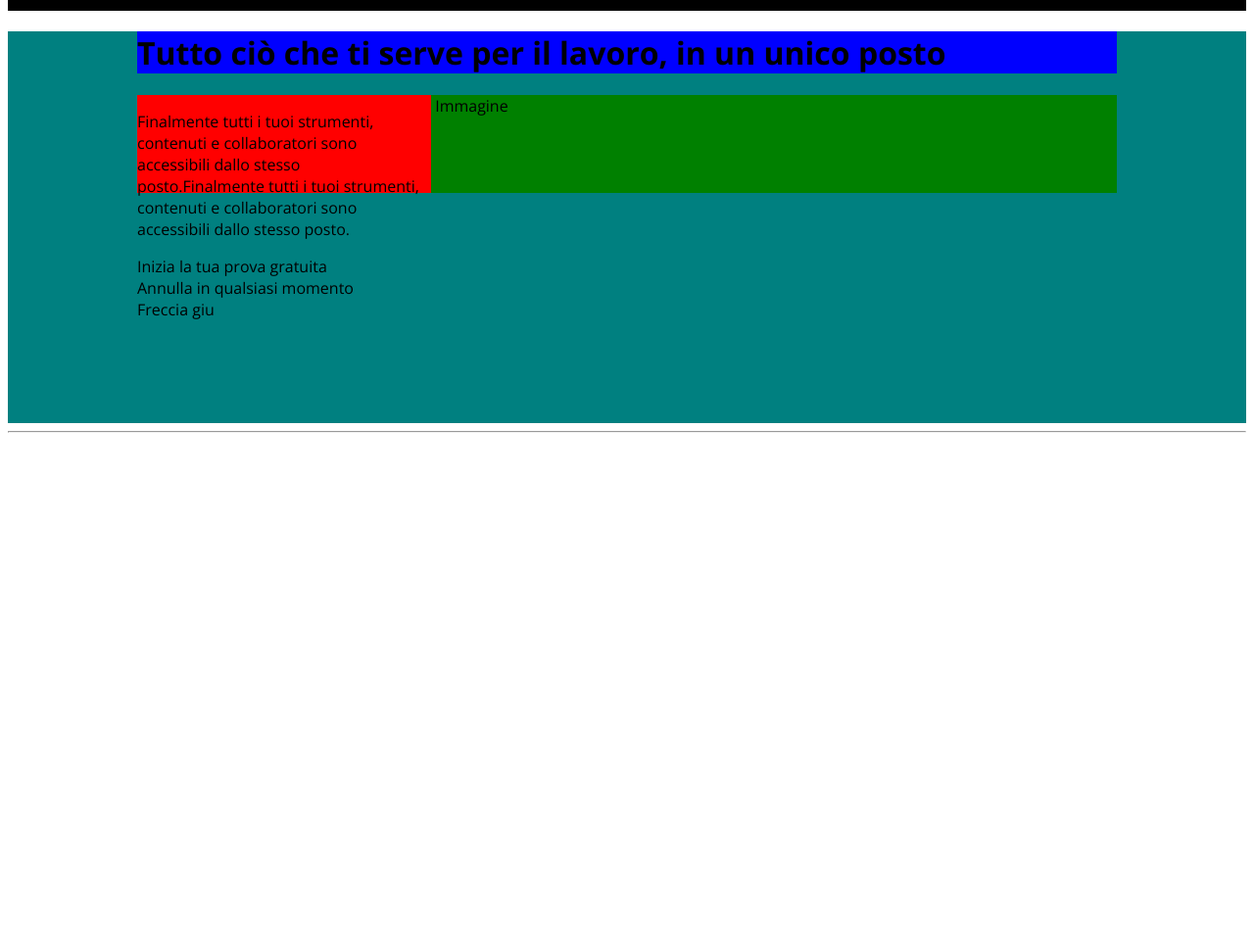
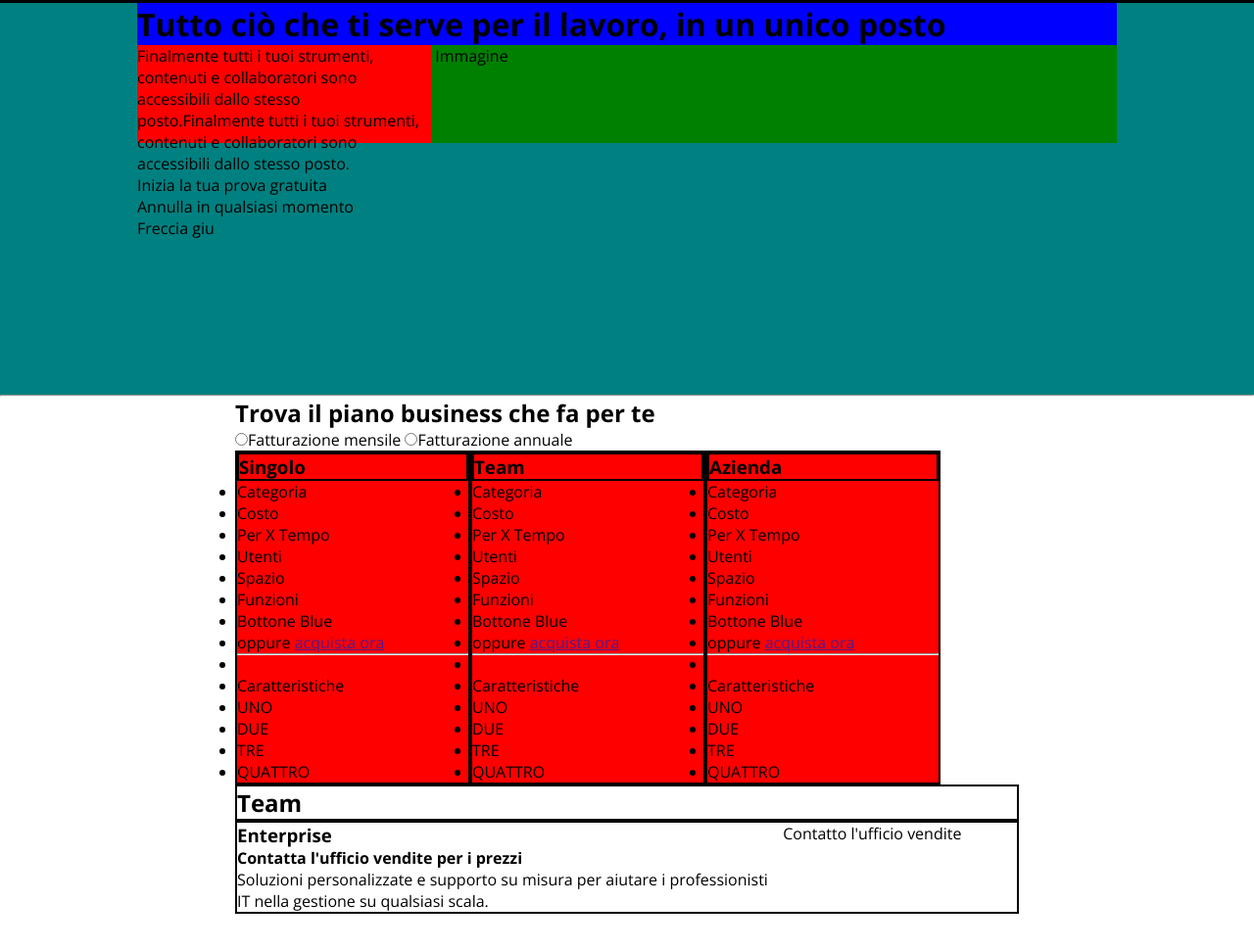
Before and after one commit to danielemurgioni/htmlcss-dropbox, a plain HTML site: page index.html in a window 1280 px wide. Shown: the part 197-1168 px from the top of the page at 98% size. Before the commit the page ends 800 px from the top, so only its background shows below. Drawn offline with nearby package versions, Linux system fonts and the light colour scheme.

Commit message:
[UPD] Added main S1 block structure

```diff
--- a/css/style.css
+++ b/css/style.css
@@ -1,6 +1,6 @@
 *{
     padding: 0;
-    margin: o;
+    margin: 0;
     box-sizing: border-box;
 }
 
@@ -83,6 +83,10 @@ body{
     width: 70%;
 }
 
+.h2000{
+    height: 2000px;
+}
+
 .h400{
     height: 400px;
 }
--- a/index.html
+++ b/index.html
@@ -36,7 +36,7 @@
         </div>
     </header>
     <!-- main -->
-    <main>
+    <main class="h2000">
         <!-- jumbotron -->
         <div id="jumbotron" class="bg-teal">
             <div class="container-mid h400">
@@ -58,6 +58,97 @@
             </div>
         </div>
         <hr>
+        <div class="container-sm">
+            <!-- S1 -->
+            <div id="section-1">
+                <!-- row -->
+                <div class="content">
+                    <h2>Trova il piano business che fa per te</h2>
+                    <div class="inp-radio">
+                        <input type="radio">Fatturazione mensile
+                        <input type="radio">Fatturazione annuale
+                    </div>
+                </div>
+                <!-- column -->
+                <div class="content d-flex">
+                    <!-- one -->
+                    <div class="col30 bg-red border-black">
+                        <h3 class="border-black">Singolo</h3>
+                        <ul>
+                            <li>Categoria</li>
+                            <li>Costo</li>
+                            <li>Per X Tempo</li>
+                            <li>Utenti</li>
+                            <li>Spazio</li>
+                            <li>Funzioni</li>
+                            <li class="btn">Bottone Blue</li>
+                            <li>oppure <a href="">acquista ora</a></li>
+                            <li><hr> <!--forse un hr?--></li>
+                            <li>Caratteristiche</li>
+                            <li>UNO</li>
+                            <li>DUE</li>
+                            <li>TRE</li>
+                            <li>QUATTRO</li>
+                        </ul>
+                    </div>
+                    <!-- two -->
+                    <div class="col30 bg-red border-black">
+                        <h3 class="border-black">Team</h3>
+                        <ul>
+                            <li>Categoria</li>
+                            <li>Costo</li>
+                            <li>Per X Tempo</li>
+                            <li>Utenti</li>
+                            <li>Spazio</li>
+                            <li>Funzioni</li>
+                            <li class="btn">Bottone Blue</li>
+                            <li>oppure <a href="">acquista ora</a></li>
+                            <li><hr> <!--forse un hr?--></li>
+                            <li>Caratteristiche</li>
+                            <li>UNO</li>
+                            <li>DUE</li>
+                            <li>TRE</li>
+                            <li>QUATTRO</li>
+                        </ul>
+                    </div>
+                    <!-- three -->
+                    <div class="col30 bg-red border-black">
+                        <h3 class="border-black">Azienda</h3>
+                        <ul>
+                            <li>Categoria</li>
+                            <li>Costo</li>
+                            <li>Per X Tempo</li>
+                            <li>Utenti</li>
+                            <li>Spazio</li>
+                            <li>Funzioni</li>
+                            <li class="btn">Bottone Blue</li>
+                            <li>oppure <a href="">acquista ora</a></li>
+                            <li><hr> <!--forse un hr?--></li>
+                            <li>Caratteristiche</li>
+                            <li>UNO</li>
+                            <li>DUE</li>
+                            <li>TRE</li>
+                            <li>QUATTRO</li>
+                        </ul>
+                    </div>
+                </div>
+                <!-- row -->
+                <div class="content">
+                    <h2 class="border-black">Team</h2>
+                    <div class="content d-flex border-black">
+                        <div class="col70">
+                            <h3>Enterprise</h3>
+                            <strong>Contatta l'ufficio vendite per i prezzi</strong>
+                            <p>Soluzioni personalizzate e supporto su misura per aiutare i professionisti IT nella gestione su qualsiasi scala.</p>
+                        </div>
+                        <div class="col30">
+                            <div class="btn">Contatto l'ufficio vendite</div>
+                        </div>
+                    </div>
+                </div>
+            </div>
+            <!-- S2 -->
+        </div>
     </main>
     <!-- footer -->
     <footer></footer>
```
